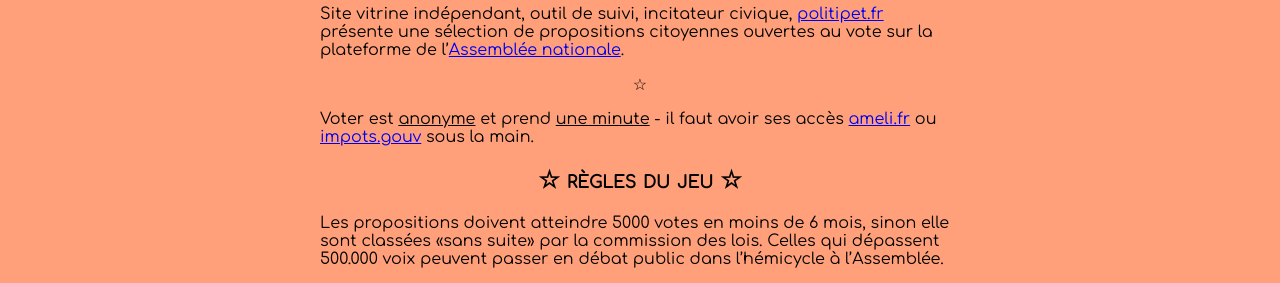
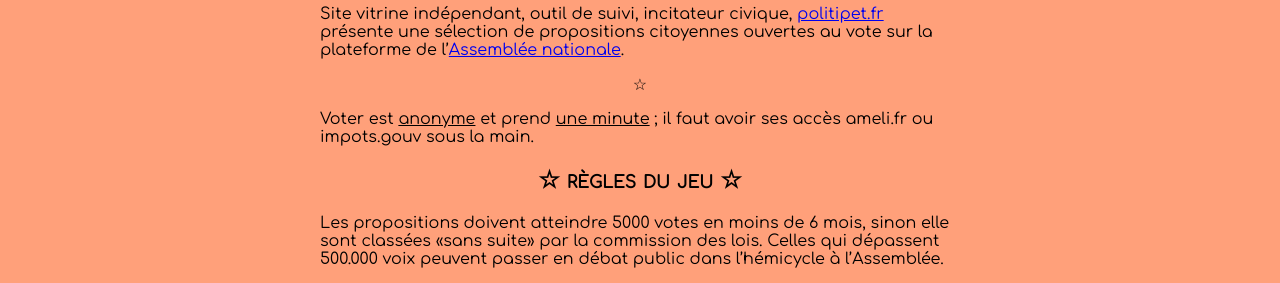
Before and after one commit to politipet/politipet.github.io, a Jekyll site: the page built from info.md, in a window 1280 px wide. Shown: the part 173-456 px from the top of the page. Built offline with Jekyll 4.4.1, drawn with Linux system fonts in a browser that asks for light colours; our own code applies the rules of GitHub Pages for plain Markdown files; part of the change alters nothing that is shown.

```diff
--- a/info.md
+++ b/info.md
@@ -19,9 +19,8 @@ ouvertes au vote sur la plateforme de l'[Assemblée nationale][assemblée].
 
 <center>☆</center>
 
-Voter est <u>anonyme</u> et prend <u>une minute</u> -
-il faut avoir ses accès [ameli.fr](http://ameli.fr)
-ou [impots.gouv](http://impots.gouv.fr) sous la main.
+Voter est <u>anonyme</u> et prend <u>une minute</u> ;
+il faut avoir ses accès ameli.fr ou impots.gouv sous la main.
 
 
 ☆ règles du jeu ☆
```
